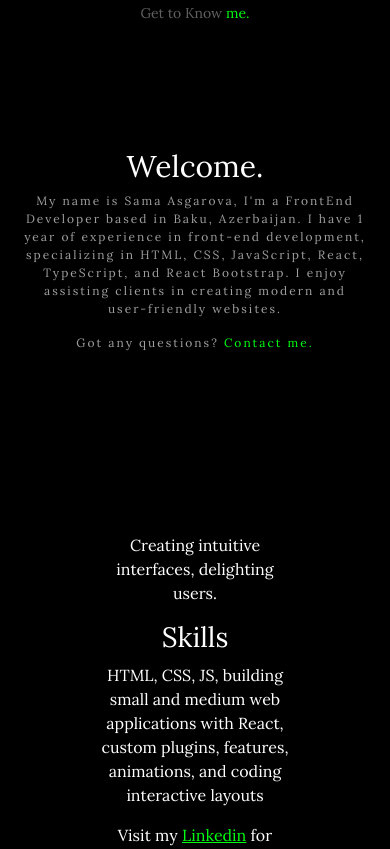
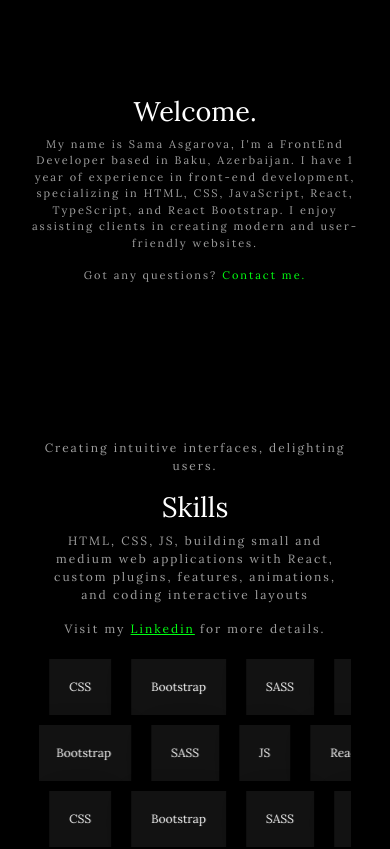
Before and after one commit to Semasgerova/portfolio, a React (Create React App) app: page / in a window 390 px wide. Shown: the part 1000-1849 px from the top of the page. Built offline with nearby package versions, Linux system fonts and the light colour scheme.

Commit message:
responsive

```diff
--- a/src/style/style.css
+++ b/src/style/style.css
@@ -413,6 +413,9 @@ body {
 }
 .home .skills .top p {
   width: 50%;
+  color: rgba(255, 255, 255, 0.623);
+  letter-spacing: 2px;
+  font-size: 14px;
 }
 .home .skills .top p a {
   color: #00ff11;
@@ -437,6 +440,8 @@ body {
   backdrop-filter: blur(13.4px);
   -webkit-backdrop-filter: blur(13.4px);
   font-family: "Lora", serif;
+  display: flex;
+  align-items: center;
 }
 .home .skills .bottom .slider-two {
   display: flex;
@@ -452,6 +457,8 @@ body {
   backdrop-filter: blur(13.4px);
   -webkit-backdrop-filter: blur(13.4px);
   font-family: "Lora", serif;
+  display: flex;
+  align-items: center;
 }
 @-webkit-keyframes scroll {
   0% {
@@ -514,6 +521,11 @@ body {
   align-items: center;
   color: #fff;
   font-family: "Lora", serif;
+}
+.home .projects .top p {
+  color: rgba(255, 255, 255, 0.623);
+  letter-spacing: 2px;
+  font-size: 14px;
 }
 .home .projects .top p span {
   color: #00ff11;
@@ -624,6 +636,9 @@ body {
 }
 .home .contact .container .right p {
   width: 70%;
+  color: rgba(255, 255, 255, 0.623);
+  letter-spacing: 2px;
+  font-size: 14px;
 }
 .home .contact .container .right h4 {
   cursor: pointer;
@@ -650,17 +665,39 @@ body {
     display: none;
   }
   .home .about {
-    height: 80vh;
+    height: 70vh;
   }
   .home .about .container .text {
     padding-top: 50px;
+  }
+  .home .about .container .text h1 {
+    font-size: 60px;
   }
   .home .about .container .txt {
     margin-bottom: 50px;
     text-align: center;
   }
+  .home .about .container .txt h2 {
+    font-size: 35px;
+  }
   .home .about .container .txt p {
     width: 100%;
+  }
+  .home .skills .top p {
+    width: 80%;
+  }
+  .home .contact .container .left h1 {
+    font-size: 60px;
+  }
+  .home .contact .container .right {
+    margin-top: 30px;
+  }
+  .home .contact .container .right p {
+    width: 90%;
+    font-size: 12px;
+  }
+  .home .contact .container .right h4 {
+    font-size: 20px;
   }
 }
 @media (max-width: 768px) {
@@ -674,18 +711,32 @@ body {
     font-size: 25px;
   }
   .home .about {
-    height: 70vh;
+    height: 60vh;
   }
   .home .about .container .text h1 {
-    font-size: 50px;
+    font-size: 45px;
   }
   .home .about .container .text p {
     font-size: 14px;
   }
   .home .about .container .txt h2 {
-    font-size: 30px;
+    font-size: 27px;
   }
   .home .about .container .txt p {
+    font-size: 11px;
+  }
+  .home .skills {
+    height: 80vh;
+  }
+  .home .skills .bottom {
+    width: 80%;
+  }
+  .home .skills .bottom .slider .box {
+    padding: 10px 20px;
+    font-size: 12px;
+  }
+  .home .skills .bottom .slider-two .box {
+    padding: 10px 20px;
     font-size: 12px;
   }
 }
@@ -702,6 +753,44 @@ body {
   .home .main .container .middle p {
     font-size: 18px;
   }
+  .home .skills {
+    height: 70vh;
+  }
+  .home .skills .top p {
+    font-size: 12px;
+  }
+  .home .skills .bottom .slider .box {
+    margin: 5px 10px;
+  }
+  .home .skills .bottom .slider-two .box {
+    margin: 5px 10px;
+  }
+  .home .projects .bottom .swiper .swiper-slide {
+    width: 300px;
+    height: 350px;
+  }
+  .home .contact {
+    height: 70vh;
+  }
+  .home .contact .container .left h1 {
+    font-size: 40px;
+  }
+  .home .contact .container .left p {
+    font-size: 12px;
+  }
+  .home .contact .container .right {
+    margin-top: 30px;
+  }
+  .home .contact .container .right p {
+    width: 100%;
+    font-size: 10px;
+  }
+  .home .contact .container .right h3 {
+    font-size: 20px;
+  }
+  .home .contact .container .right h4 {
+    font-size: 16px;
+  }
 }
 @media (max-width: 350px) {
   .home .about .container .text h1 {
@@ -713,4 +802,8 @@ body {
   .home .about .container .txt p {
     font-size: 10px;
   }
+  .home .projects .bottom .swiper .swiper-slide {
+    width: 270px;
+    height: 320px;
+  }
 }/*# sourceMappingURL=style.css.map */
--- a/src/style/style.scss
+++ b/src/style/style.scss
@@ -456,7 +456,9 @@ body{
 
             p {
                 width: 50%;
-
+                color: rgba(255, 255, 255, 0.623);
+                letter-spacing: 2px;
+                font-size: 14px;
                 a {
                     color: #00ff11;
                 }
@@ -482,6 +484,8 @@ body{
                     backdrop-filter: blur(13.4px);
                     -webkit-backdrop-filter: blur(13.4px);
                     font-family: 'Lora', serif;
+                    display: flex;
+                    align-items: center;
                 }
             }
 
@@ -498,6 +502,8 @@ body{
                     backdrop-filter: blur(13.4px);
                     -webkit-backdrop-filter: blur(13.4px);
                     font-family: 'Lora', serif;
+                    display: flex;
+                    align-items: center;
                 }
             }
 
@@ -549,6 +555,9 @@ body{
             color: #fff;
             font-family: 'Lora', serif;
             p {
+                color: rgba(255, 255, 255, 0.623);
+                letter-spacing: 2px;
+                font-size: 14px;
                 span {
                     color: #00ff11;
                 }
@@ -676,6 +685,9 @@ body{
                 color: #fff;
                 p{
                     width: 70%;
+                    color: rgba(255, 255, 255, 0.623);
+                    letter-spacing: 2px;
+                    font-size: 14px;
                 }
                 h4{
                     cursor: pointer;
@@ -720,22 +732,55 @@ body{
         }
 
         .about {
-            height: 80vh;
+            height: 70vh;
 
             .container {
                 .text {
                     padding-top: 50px;
+                    h1{
+                        font-size: 60px;
+                    }
                 }
 
                 .txt {
                     margin-bottom: 50px;
                     text-align: center;
-
+                    h2{
+                        font-size: 35px;
+                    }
                     p {
                         width: 100%;
                     }
                 }
             }
+        }
+
+        .skills{
+            .top{
+                p{
+                    width: 80%;
+                }
+            }
+        }
+
+        .contact{
+           .container{
+            .left{
+                h1{
+                    font-size: 60px;
+                }
+            }
+            .right{
+                margin-top: 30px;
+                p{
+                    width: 90%;
+                    font-size: 12px;
+                }
+                h4{
+                    font-size: 20px;
+                }
+            }
+           }
         }
     }
 }
@@ -765,12 +810,12 @@ body{
         }
 
         .about {
-            height: 70vh;
+            height: 60vh;
 
             .container {
                 .text {
                     h1 {
-                        font-size: 50px;
+                        font-size: 45px;
                     }
 
                     p {
@@ -780,11 +825,32 @@ body{
 
                 .txt {
                     h2 {
-                        font-size: 30px;
+                        font-size: 27px;
                     }
 
                     p {
+                        font-size: 11px;
+                    }
+                }
+            }
+        }
+
+        .skills{
+            height: 80vh;
+            .bottom{
+                width: 80%;
+                .slider{
+                    .box{
+                        padding: 10px 20px;
                         font-size: 12px;
+
+                    }
+                }
+                .slider-two{
+                    .box{
+                        padding: 10px 20px;
+                        font-size: 12px;
+
                     }
                 }
             }
@@ -819,6 +885,62 @@ body{
                 }
             }
         }
+        .skills{
+            height: 70vh;
+            .top{
+                p{
+                    font-size: 12px;
+                }
+            }
+            .bottom{
+                .slider{
+                    .box{
+                        margin: 5px 10px;
+                    }
+                }
+                .slider-two{
+                    .box{
+                        margin: 5px 10px;
+                    }
+                }
+            }
+        }
+        .projects {
+            .bottom{
+                .swiper{
+                    .swiper-slide{
+                        width: 300px;
+                        height: 350px;
+                    }
+                }
+            }
+        }
+        .contact{
+            height: 70vh;
+            .container{
+             .left{
+                 h1{
+                     font-size: 40px;
+                 }
+                 p{
+                    font-size: 12px;
+                 }
+             }
+             .right{
+                 margin-top: 30px;
+                 p{
+                     width: 100%;
+                     font-size: 10px;
+                 }
+                 h3{
+                    font-size: 20px;
+                 }
+                 h4{
+                     font-size: 16px;
+                 }
+             }
+            }
+         }
     }
 }
 
@@ -843,5 +965,15 @@ body{
                 }
             }
         }
+        .projects {
+            .bottom{
+                .swiper{
+                    .swiper-slide{
+                        width: 270px;
+                        height: 320px;
+                    }
+                }
+            }
+        }
     }
 }
```
Also changed, not shown: 1 other file (tests, documents, lock files or other folders).
